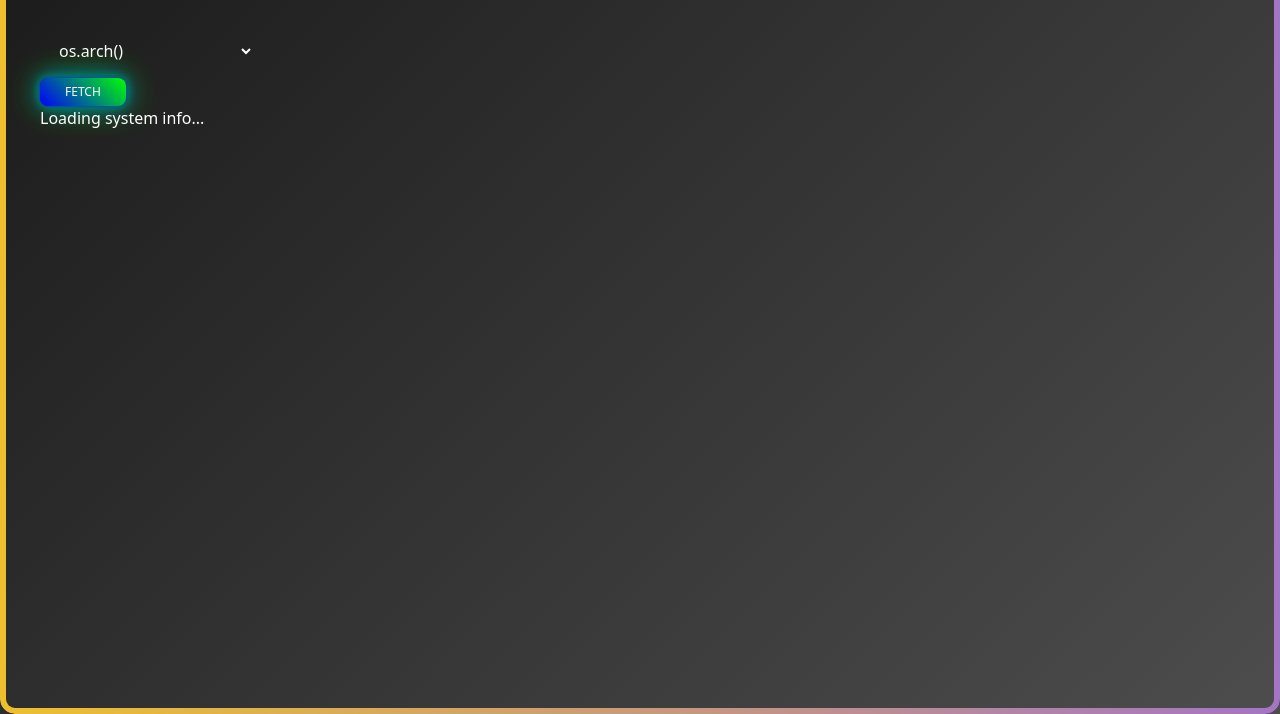
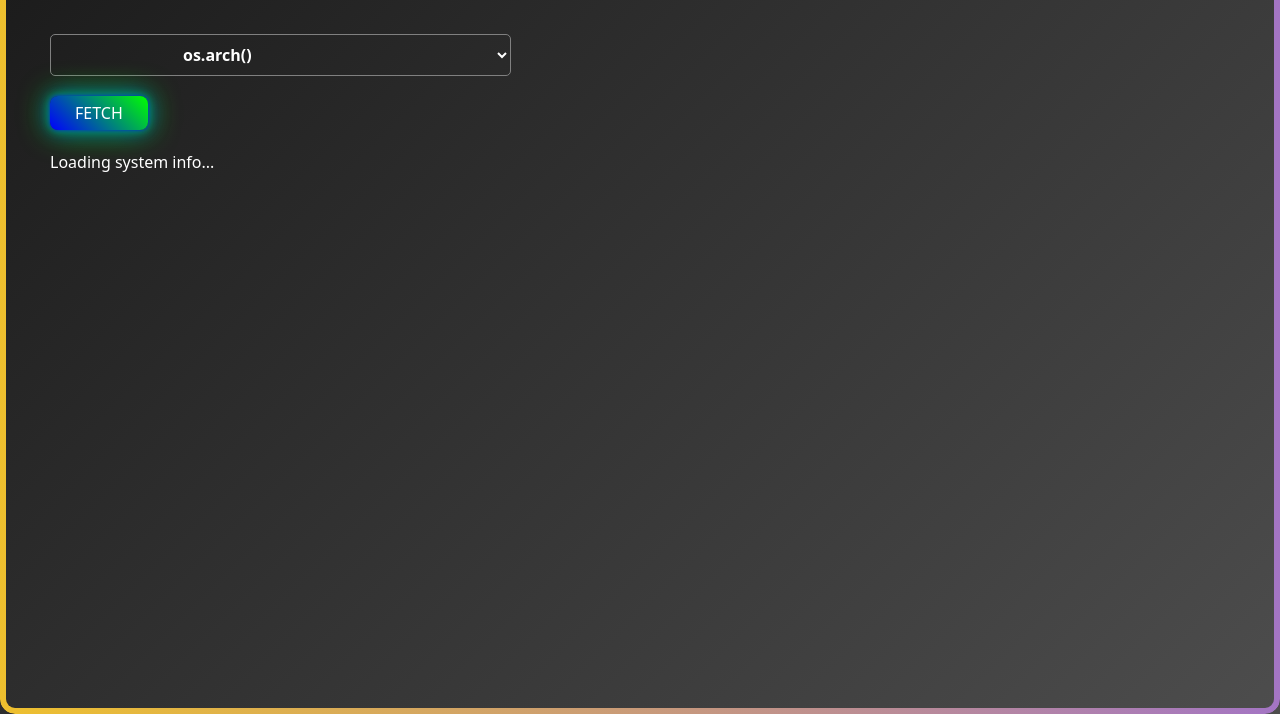
Before and after one commit to CodeWithHasan-Aura/Node-System-Info, a website: page index.html in a window 1280 px wide. Shown: the part 86-800 px from the top of the page. Drawn offline with nearby package versions, Linux system fonts and the light colour scheme.

Commit message:
Update style.css

```diff
--- a/style.css
+++ b/style.css
@@ -58,25 +58,37 @@ body::before {
   100% { background-position: 0% 50%; }
 }
 
-
 #fetch-info {
   background: linear-gradient(45deg, #00f, #0f0); /* Blue to green gradient */
   color: #fff;
   border: none;
   padding: 5px 25px;
-  font-size: 12px;
+  margin: 10px;
+  font-size: 16px;
   border-radius: 8px;
   cursor: pointer;
   box-shadow: 0 0 5px #00f, 0 0 10px #0f0, 0 0 20px #00f, 0 0 30px #0f0;
   transition: 0.3s;
 }
 
-#btn:hover {
+#fetch-info:hover {
   box-shadow: 0 0 10px #00f, 0 0 20px #0f0, 0 0 30px #00f, 0 0 40px #0f0, 0 0 50px #00f;
   transform: scale(1.05);
 }
+
+#os-info{
+  margin: 10px;
+  color: #fff;
+}
+
 #os-methods{
   display: block;
-  margin: 10px 5px;
-  padding: 5px 10px;
+  color: #fff;
+  background: transparent;
+  border: 1px solid grey;
+  border-radius: 5px;
+  padding: 8px 10vw;
+  margin: 10px;
+  font-size: 16px;
+  font-weight: 700;
 }
```
